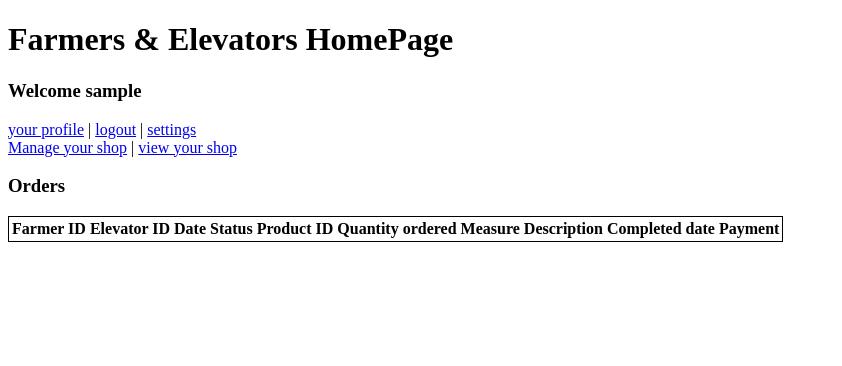
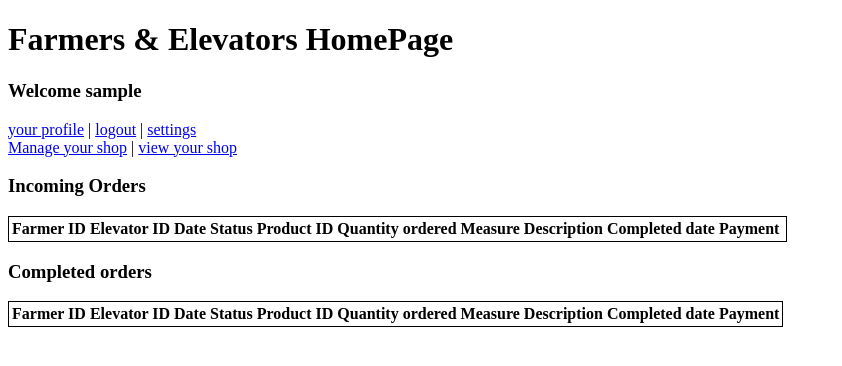
Before and after one commit to lukfd/farmerselevator, a Flask app: page /home in a window 1280 px wide. Shown: the top 366 px of the page, without its empty margins (0-842 px from the left). Run offline with Flask 2, Linux system fonts and the light colour scheme; the visitor is signed in with stand-in values (Sample User, id 1); data comes from the database, SQL or seed files in the repository; both versions use the stored data as it was after the commit; lists and menus that the app fills with data are empty.

Commit message:
adding the complete order

```diff
--- a/app.py
+++ b/app.py
@@ -130,9 +130,9 @@ def signup_form():
 
     try:
         if isElevator == "on":
-                cur.execute("""INSERT INTO elevators
-                                    (name, elevator_id, email, password, username, status, profile_image)
-                                    VALUES (?, ?, ?, ?, ?, ?, ?);""", toInsert)
+            cur.execute("""INSERT INTO elevators
+                            (name, elevator_id, email, password, username, status, profile_image)
+                            VALUES (?, ?, ?, ?, ?, ?, ?);""", toInsert)
         else:
             cur.execute("""INSERT INTO farmers
                             (name, farmer_id, email, password, username, status, profile_image)
@@ -519,8 +519,10 @@ def submit_order(product_id, elevator_id, farmer_id):
     if 'username' in session:
         if session['elevator'] == False:
             quantity_requested = request.form.get('quantity')
+            measure = request.form.get('measure')
+            description = request.form.get('description')
             # send info to orders table
-            result = insertNewOrder(product_id, elevator_id, farmer_id, quantity_requested)
+            result = insertNewOrder(product_id, elevator_id, farmer_id, quantity_requested, measure, description)
             # send email informations
             # return message
             if result == True:
@@ -542,6 +544,15 @@ def submit_order(product_id, elevator_id, farmer_id):
     <a href="/signin">Sign In</a>
     <a href="/signup">Don't have an account yet? Sign Up</a>
     """
+
+@app.route('/mark-completed', methods=['GET'])
+def mark_completed():
+    if 'username' in session:
+        product_id = request.args.get('product_id')
+        elevator_id = request.args.get('elevator_id')
+        return markAsComplete(product_id, elevator_id)
+    else:
+        return "you have to be logged in"
 
 @app.route('/manage-shop')
 def manage_shop():
@@ -651,16 +662,16 @@ def deleteProduct(elevator_id, product_id):
         if (con):
             con.close()
 
-def insertNewOrder(product_id, elevator_id, farmer_id, quantity_requested):
+def insertNewOrder(product_id, elevator_id, farmer_id, quantity_requested, measure, description):
     # missing date, status, quantity_type, description, payment
-    toInsert = (product_id, elevator_id, farmer_id, quantity_requested,)
+    toInsert = (product_id, elevator_id, farmer_id, quantity_requested, measure, description)
     # inserting new product
     con = lite.connect('base.db')
     cur = con.cursor()
     try:
         cur.execute("""INSERT INTO orders
-                (product_id, elevator_id, farmer_id, quantity_int)
-                VALUES (?, ?, ?, ?);""", toInsert)
+                (product_id, elevator_id, farmer_id, quantity_int, date, status, quantity_type, description)
+                VALUES (?, ?, ?, ?, datetime('now', 'localtime'), 'to process', ?, ?);""", toInsert)
         con.commit()
         # UPDATE in products table quantity available
         cur.execute(f"SELECT quantity_available from products WHERE elevator_id='{elevator_id}' AND product_id='{product_id}';")
@@ -676,6 +687,26 @@ def insertNewOrder(product_id, elevator_id, farmer_id, quantity_requested):
     except lite.Error as error:
         print(error)
         return False
+    finally:
+        if (con):
+            con.close()
+
+def markAsComplete(product_id, elevator_id):
+    # update orders table
+    toUpdate = ('completed', elevator_id, product_id,)
+    con = lite.connect('base.db')
+    cur = con.cursor()
+    try:
+        cur.execute(f"""UPDATE orders
+                        SET status=?, completed_date=datetime('now', 'localtime')
+                        WHERE elevator_id=? AND product_id=?;""", toUpdate)
+        con.commit()
+        cur.close()
+        # return success
+        return redirect("/home", code=302)
+    except lite.Error as error:
+        print(error)
+        return "Could not mark as completed"
     finally:
         if (con):
             con.close()
--- a/templates/buy.html
+++ b/templates/buy.html
@@ -36,5 +36,8 @@
     <label>quantity to order</label>
     <input type="number" name="quantity" min="0" max={{quantity_available}}>
 
+    <input type="hidden" name="measure" value={{measure}}>
+    <input type="hidden" name="description" value={{description}}>
+
     <button type="submit">SUBMIT</button>
 </form>
--- a/templates/home-elevator.html
+++ b/templates/home-elevator.html
@@ -12,7 +12,37 @@
   <a href="{{ url_for('shop', name = username)}}">view your shop</a>
 </nav>
 <div>
-  <h3>Orders</h3>
+  <h3>Incoming Orders</h3>
+  <table style="border: 1px solid;">
+    <thead>
+      <tr>
+        <th>Farmer ID</th>
+        <th>Elevator ID</th>
+        <th>Date</th>
+        <th>Status</th>
+        <th>Product ID</th>
+        <th>Quantity ordered</th>
+        <th>Measure</th>
+        <th>Description</th>
+        <th>Completed date</th>
+        <th>Payment</th>
+        <th></th>
+      </tr>
+    </thead>
+    {% for order in orders %}
+      <tr>
+        {% if order[3] == 'to process'%}
+          {% for i in order %}
+            <td style="border: 1px solid;">{{i}}</td>
+          {% endfor %}
+          <td><a href="/mark-completed?product_id={{order[4]}}&elevator_id={{order[1]}}">MARK IT AS COMPLETED</a></td>
+        {% endif %}
+      </tr>
+    {% endfor %}
+  </table>
+</div>
+<div>
+  <h3>Completed orders</h3>
   <table style="border: 1px solid;">
     <thead>
       <tr>
@@ -30,9 +60,11 @@
     </thead>
     {% for order in orders %}
       <tr>
-        {% for i in order %}
-          <td style="border: 1px solid;">{{i}}</td>
-        {% endfor %}
+        {% if order[3] != 'to process'%}
+          {% for i in order %}
+            <td style="border: 1px solid;">{{i}}</td>
+          {% endfor %}
+        {% endif %}
       </tr>
     {% endfor %}
   </table>
```
Also changed, not shown: templates/home-farmer.html (+33 -3 lines), base.db.
